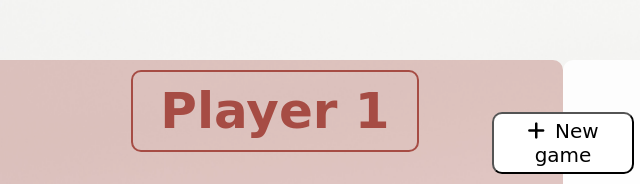
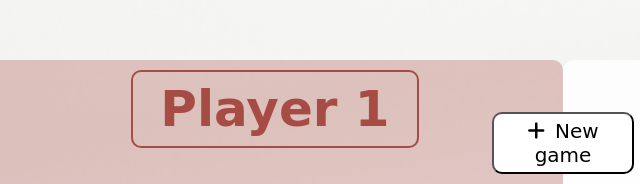
Before and after one commit to FischKevin/Pig-Game, a website: page index.html in a window 1280 px wide. Shown: the top 184 px of the page, 77-717 px from the left. Drawn offline with Linux system fonts and the light colour scheme; a web font is replaced by a local one.

Commit message:
fix css player border with box-shadow

```diff
--- a/app.js
+++ b/app.js
@@ -9,10 +9,6 @@ GAME RULES:
 
 */
 
-
-
-//document.querySelector('#current-' + activePlayer).textContent = dice;
-
 init();
 
 document.querySelector('.btn-roll').addEventListener('click', function() {
@@ -20,22 +16,20 @@ document.querySelector('.btn-roll').addEventListener('click', function() {
     let diceDom = document.querySelector('.dice');
     diceDom.style.display = 'block';
     diceDom.src = '/img/dice/dice-' + dice + '.png';
-    console.log(activePlayer);
     // if dice value != 1 -> add dice value to round score
     if (dice != 1) {
         roundScore += dice;
-        activePlayer = activePlayer +1 ;
+        activePlayer = activePlayer + 1;
         document.querySelector('.score-round-' + activePlayer).textContent = roundScore;
         activePlayer = activePlayer - 1;
     // else round value = 0 and next player
     } else {
         roundScore = 0;
-        activePlayer = activePlayer +1 ;
+        activePlayer = activePlayer + 1;
         document.querySelector('.score-round-' + activePlayer).textContent = roundScore;
         activePlayer = activePlayer - 1;
         nextPlayer();
     }
-    console.log(activePlayer);
 });
 
 function nextPlayer() {
@@ -50,7 +44,12 @@ function nextPlayer() {
 }
 
 document.querySelector('.btn-hold').addEventListener('click', function() {
-
+    // clicking btn-hold round score become total score and nextPlayer
+    /*activePlayer = activePlayer + 1;
+    document.querySelector('.score-total-' + activePlayer).textContent = scores[activePlayer];
+    activePlayer = activePlayer - 1;
+    document.querySelector('.score-round-' + activePlayer).textContent = scores[activePlayer];*/
+    nextPlayer();
 
 });
 
--- a/sass/layout/_game.scss
+++ b/sass/layout/_game.scss
@@ -17,8 +17,9 @@
             background-color: $color-light-pink;
             border-radius: 10px;
             .player-1, .player-2 {
-                border: 2px solid $color-dark-pink;
+                box-shadow:0px 0px 0px 2px $color-dark-pink inset;
                 border-radius: 10px;
+
             }
         }
     }
@@ -45,12 +46,7 @@
 .player-1-round-score, .player-2-round-score {
     font-size: 30px;
     top: 37%;
-    /*background: $color-white-08;*/
-    /*width: 40%;*/
-    /*left: 45%;*/
     position: relative;
-    /*border-radius: 5px;*/
-    /*border: 1px solid $color-dark-pink;*/
     height: 40px;
     margin: auto;
     line-height: 35px;
```
Also changed, not shown: css/style.css, 1 other file.
